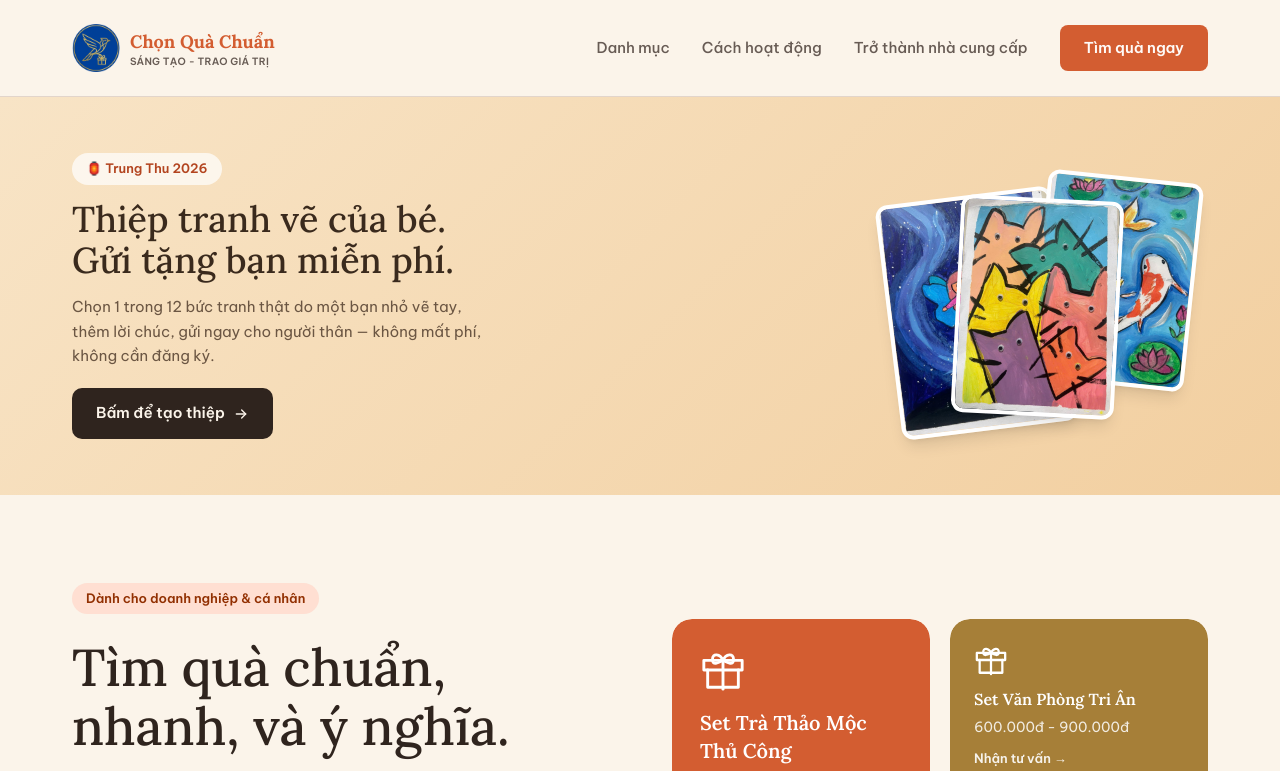
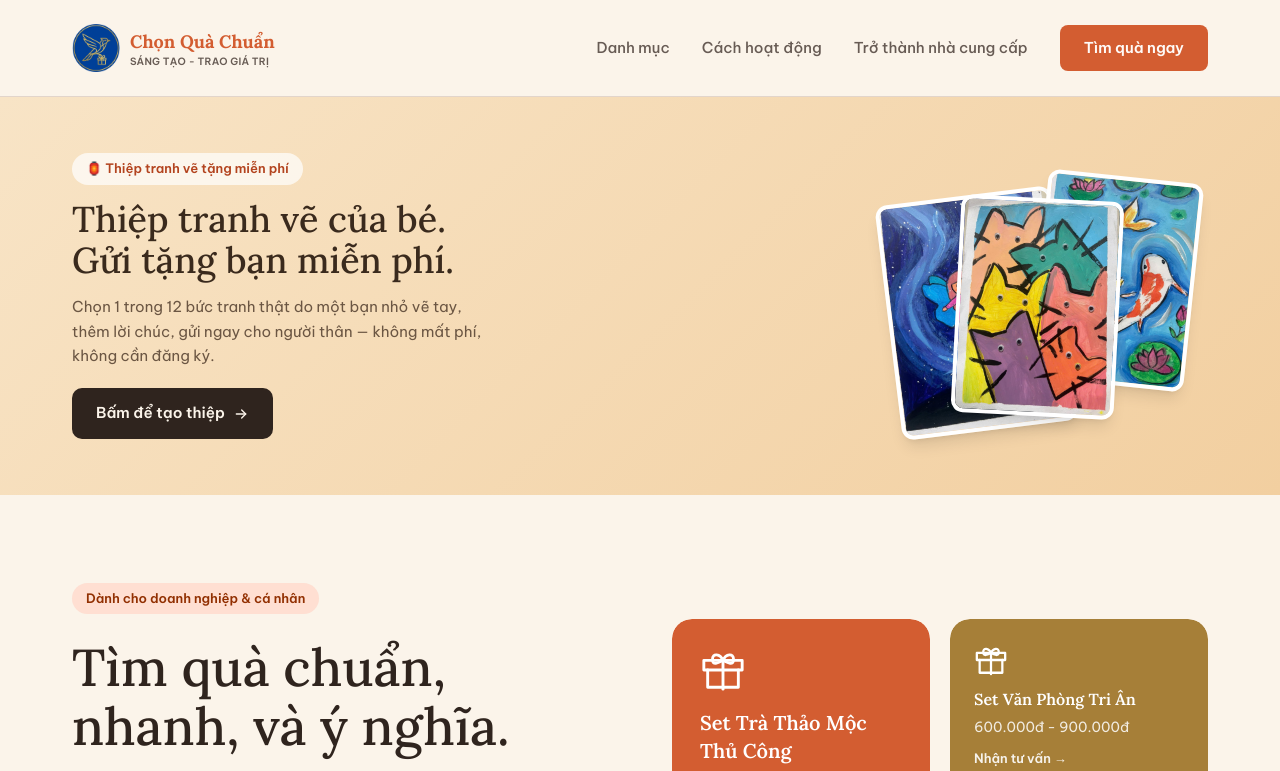
Before and after one commit to nguyenkhanhvinaco-coder/chonquachuan-web, a Next.js app: page / in a window 1280 px wide. Shown: the top 771 px of the page. Built offline with nearby package versions, Linux system fonts and the light colour scheme; no server answers; the database is empty.

Commit message:
Bo nhan Trung Thu 2026, thay bang Thiep tranh ve tang mien phi

```diff
--- a/app/page.tsx
+++ b/app/page.tsx
@@ -25,7 +25,7 @@ export default async function HomePage() {
               className="inline-flex items-center gap-1.5 bg-white/70 px-3.5 py-1.5 rounded-full text-[13px] font-semibold"
               style={{ color: "#B3441F" }}
             >
-              🏮 Trung Thu 2026
+              🏮 Thiệp tranh vẽ tặng miễn phí
             </span>
             <h2 className="font-serif text-[28px] md:text-[36px] leading-[1.15]" style={{ color: "#3A2A1D" }}>
               Thiệp tranh vẽ của bé.
--- a/app/thiep-trung-thu/page.tsx
+++ b/app/thiep-trung-thu/page.tsx
@@ -63,7 +63,7 @@ export default function ThiepTrungThuPage() {
         <div className="w-full max-w-[640px] flex flex-col gap-9">
           <div className="flex flex-col gap-3">
             <span className="text-ink-soft text-[13px] font-semibold uppercase tracking-wide">
-              Trung Thu 2026 · Miễn phí
+              Thiệp tranh vẽ tặng miễn phí
             </span>
             <h1 className="font-serif text-[28px] md:text-[32px] leading-snug">
               Thiệp Trung Thu vẽ bởi một bạn nhỏ thật
```
